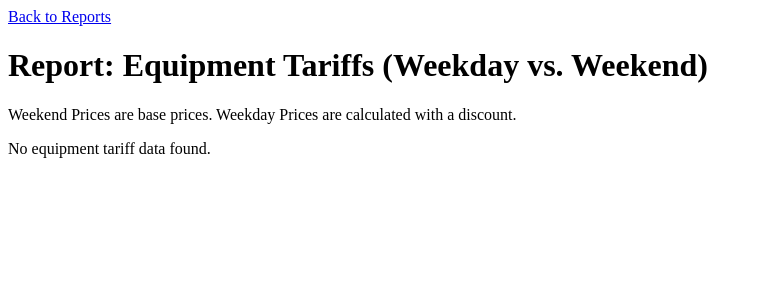
After one commit to ostrrovska/ski_resort, a Flask app: template templates/report_results/equipment_tariffs_stats.html in a window 1280 px wide. The commit adds this page. Shown: the top 300 px of the page, without its empty margins (0-762 px from the left). Run offline with Flask 3, Linux system fonts and the light colour scheme; the template is opened without the code that fills it, so the values that code supplies are empty; the visitor is signed in with stand-in values (Sample User, id 1).

Commit message:
add report#8 + test it

```diff
--- /dev/null
+++ b/templates/report_results/equipment_tariffs_stats.html
@@ -0,0 +1,50 @@
+<!DOCTYPE html>
+<html lang="en">
+<head>
+    <meta charset="UTF-8">
+    <title>Report: Equipment Tariffs (Weekday/Weekend)</title>
+    <link rel="stylesheet" href="{{ url_for('static', filename='styles.css') }}">
+    <style>
+        .report-subsection { margin-bottom: 30px; }
+    </style>
+</head>
+<body>
+    <a href="{{ url_for('report.index') }}">Back to Reports</a>
+    <h1>Report: Equipment Tariffs (Weekday vs. Weekend)</h1>
+
+    <div class="report-subsection">
+        <p>Weekend Prices are base prices. Weekday Prices are calculated with a discount.</p>
+        {% if tariff_data %}
+            <table>
+                <thead>
+                    <tr>
+                        <th>Equipment Type</th>
+                        <th>Description</th>
+                        <th>Weekend Price (Hour)</th>
+                        <th>Weekday Price (Hour)</th>
+                        <th>Weekend Price (Day)</th>
+                        <th>Weekday Price (Day)</th>
+                        <th>Discount (%)</th>
+                    </tr>
+                </thead>
+                <tbody>
+                    {% for item in tariff_data %}
+                    <tr>
+                        <td>{{ item.equipment_type_name }}</td>
+                        <td>{{ item.description }}</td>
+                        <td>{{ "%.2f"|format(item.base_price_hour) }}</td>
+                        <td>{{ "%.2f"|format(item.base_price_hour * (1 - item.weekday_discount / 100.0)) }}</td>
+                        <td>{{ "%.2f"|format(item.base_price_day) }}</td>
+                        <td>{{ "%.2f"|format(item.base_price_day * (1 - item.weekday_discount / 100.0)) }}</td>
+                        <td>{{ item.weekday_discount }}%</td>
+                    </tr>
+                    {% endfor %}
+                </tbody>
+            </table>
+        {% else %}
+            <p>No equipment tariff data found.</p>
+        {% endif %}
+    </div>
+
+</body>
+</html>
--- a/templates/reports.html
+++ b/templates/reports.html
@@ -56,6 +56,11 @@
         <a href="{{ url_for('report.february_unlimited_clients') }}" class="report-link">Configure & Run Report 7</a>
     </div>
 
+    <div class="report-description">
+        <p><strong>Query 8:</strong> Get information about tariffs for each type of equipment, valid on weekends; on weekdays.</p>
+        <a href="{{ url_for('report.equipment_tariffs_report') }}" class="report-link">Run Report 8</a>
+    </div>
+
     <form action="{{ url_for('client.logout') }}" method="POST" style="display: inline; margin-top: 20px;">
         <button type="submit">Logout</button>
     </form>
```
Also changed, not shown: controllers/reports_controller.py (+18 -1 lines), services/report_service.py (+17 -0 lines), tests/integration_testing/test_query_8.py (added, +89 -0 lines).
